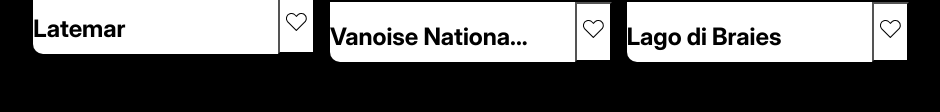
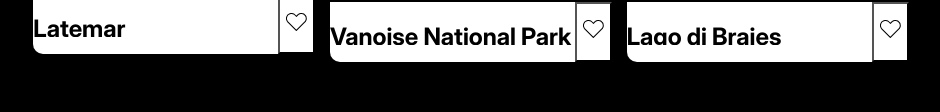
Before and after one commit to caleb963/web_project_around, a plain HTML site: page index.html in a window 1280 px wide. Shown: the part 1035-1147 px from the top of the page, without its empty margins (169-1109 px from the left). Drawn offline with Linux system fonts and the light colour scheme; files whose address does not match are found by name.

Commit message:
<fix> (HTML and CSS on cards)

```diff
--- a/blocks/elements.css
+++ b/blocks/elements.css
@@ -74,6 +74,9 @@
   font-size:24px;
   line-height:29px;
   align-items:center;
+  overflow:hidden;
+  text-overflow:ellipsis;
+  white-space:nowrap;
 }
 
 .elements__card-heart{
--- a/index.html
+++ b/index.html
@@ -55,7 +55,7 @@
               <div class=".elements__card elements__card-vanoise">
                 <img class="elements__card-image" src="./images/vanoise-national-park_image.png" alt="vanoise national park">
                 <div class="elements__card-description">
-                <h2 class="elements__card-title">Vanoise Nationa...</h2>
+                <h2 class="elements__card-title">Vanoise National Park</h2>
                 <button class="elements__card-heart"><img src="./images/like_button.png" alt="heart button"></button>
               </div>
                 </div>
```
